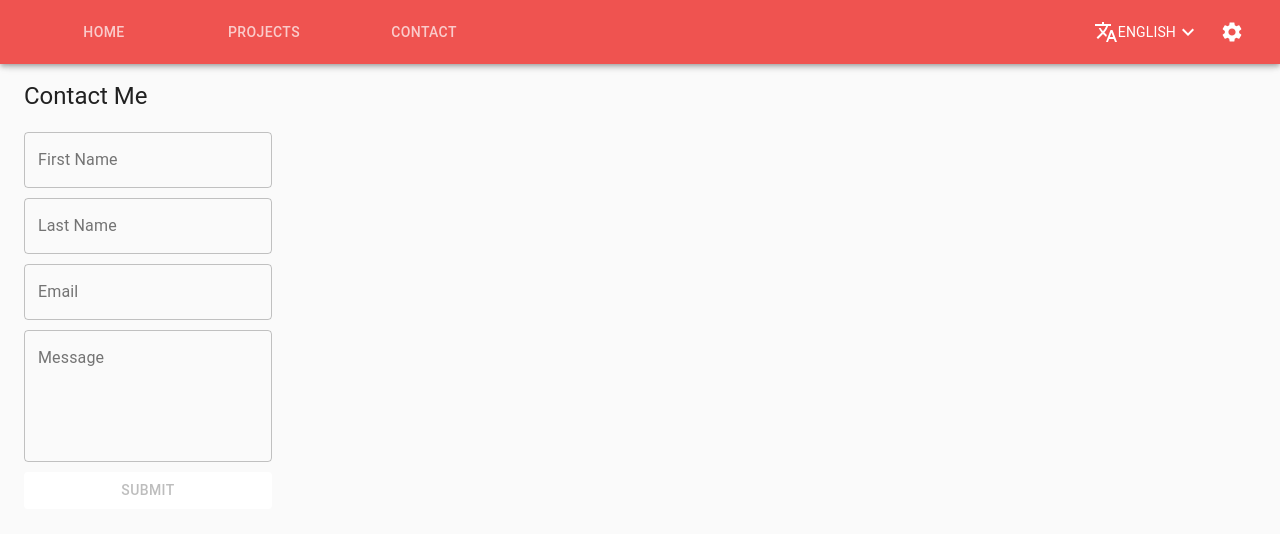
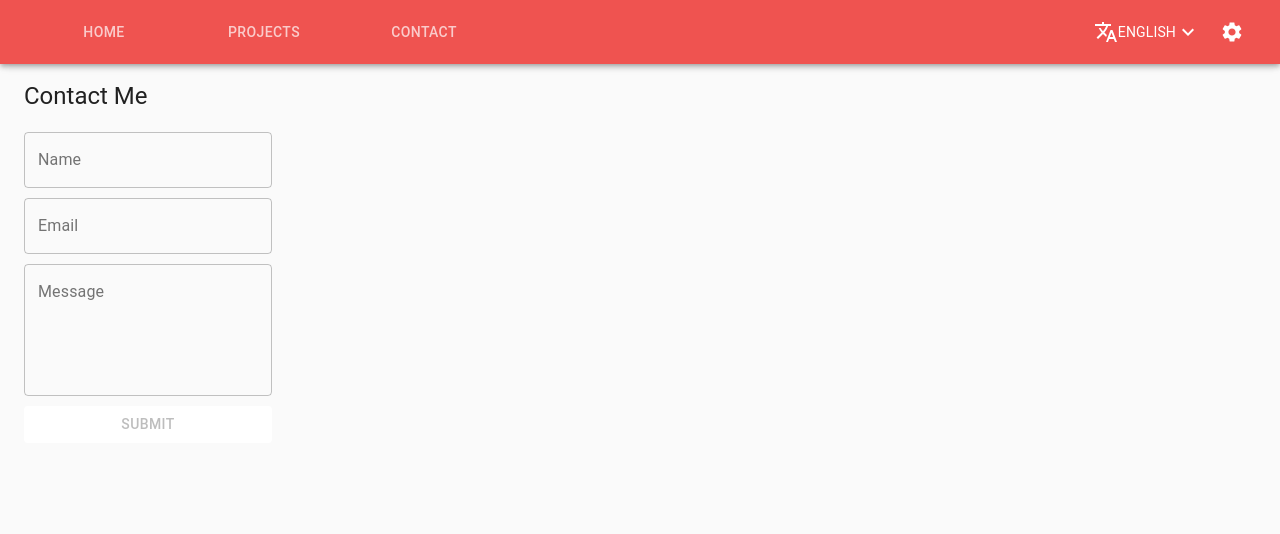
Before and after one commit to david-allan-jones/personal-website, a React (Create React App) app: page /contact in a window 1280 px wide. Shown: the top 534 px of the page. Built offline with nearby package versions, Linux system fonts and the light colour scheme.

Commit message:
Remove first/last name fields and just use name on Contact form

```diff
--- a/src/Contact/Contact.jsx
+++ b/src/Contact/Contact.jsx
@@ -61,16 +61,9 @@ export default function Contact() {
             <FormControl>
                 <Typography variant='h5' style={{marginBottom: '20px'}}>{i18next.t('contact.header')}</Typography>
                 <TextField
-                    id='first-name'
+                    id='name'
                     onChange={handleFirstNameChange}
-                    label={i18next.t('contact.firstName')}
-                    variant='outlined'
-                    style={{marginBottom: '10px'}}
-                />
-                <TextField
-                    id='last-name'
-                    onChange={handleLastNameChange}
-                    label={i18next.t('contact.lastName')}
+                    label={i18next.t('contact.name')}
                     variant='outlined'
                     style={{marginBottom: '10px'}}
                 />
--- a/src/i18n/strings/en.json
+++ b/src/i18n/strings/en.json
@@ -1,8 +1,7 @@
 {
     "contact": {
         "header": "Contact Me",
-        "firstName": "First Name",
-        "lastName": "Last Name",
+        "name": "Name",
         "email": "Email",
         "message": "Message",
         "submit": "Submit",
--- a/src/i18n/strings/ja.json
+++ b/src/i18n/strings/ja.json
@@ -1,8 +1,7 @@
 {
     "contact": {
         "header": "問い合わせ先",
-        "firstName": "名",
-        "lastName": "姓",
+        "name": "名前",
         "email": "メールアドレス",
         "message": "メッセージ",
         "submit": "送信",
```
